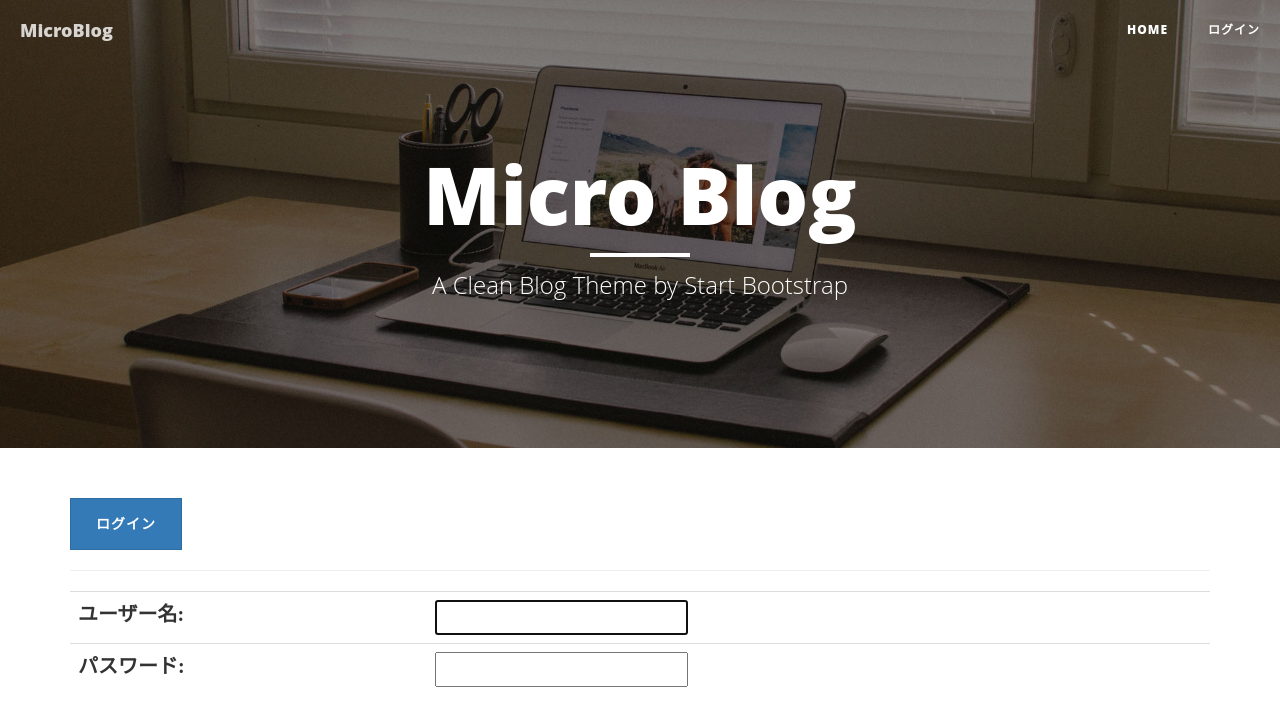
After one commit to manbo1123/microblog, a Django app: page /login in a window 1280 px wide. The commit adds this page. Shown: the top 726 px of the page. Run offline with Django 3.2, Linux system fonts and the light colour scheme; some libraries are stand-ins or nearby versions.

Commit message:
change_display_when_login_or_not_login

```diff
--- a/blog/templates/blog/blog_detail.html
+++ b/blog/templates/blog/blog_detail.html
@@ -8,8 +8,10 @@
         </h2>
         <p class="post-meta">{{ blog.posted_date }}</p>
       </div>
-      <a href="{% url 'update' object.id %}" class="btn btn-primary">編集</a>
-      <a href="{% url 'delete' object.id %}" class="btn btn-danger">削除</a>
+      {% if user.is_authenticated %}
+        <a href="{% url 'update' object.id %}" class="btn btn-primary">編集</a>
+        <a href="{% url 'delete' object.id %}" class="btn btn-danger">削除</a>
+      {% endif %}
     </div>
   </div>
 {% endblock %}
--- a/blog/templates/blog/blog_list.html
+++ b/blog/templates/blog/blog_list.html
@@ -3,7 +3,10 @@
 {% extends "base.html" %}
 {% block body %}
 
-  <p><a href="{% url 'create' %}" class="btn btn-primary">New</a></p>
+  {% if user.is_authenticated %}
+    <p><a href="{% url 'create' %}" class="btn btn-primary">New</a></p>
+  {% endif %}
+
   <div class="row">
     <div class="col-lg-8 col-lg-offset-2 col-md-10 col-md-offset-1">
       {% for blog in blogs %}
--- /dev/null
+++ b/blog/templates/login.html
@@ -0,0 +1,14 @@
+{% extends "base.html" %}
+{% block body %}
+
+  <form method="post" action"{% url 'login' %}">
+    {% csrf_token %}
+
+    <table class="table">
+      {{ form }}
+    </tabel>
+
+    <input type="hidden" name="next" value="{{ next }}">
+    <button class="btn btn-primary" type="submit">ログイン</button>
+  </form>
+{% endblock %}
--- /dev/null
+++ b/blog/templates/logout.html
@@ -0,0 +1,5 @@
+{% extends "base.html" %}
+{% block body %}
+
+  <h1>ログアウトしました</h1>
+{% endblock %}
--- a/blog/templates/navi.html
+++ b/blog/templates/navi.html
@@ -16,6 +16,14 @@
                   <li>
                     <a href="{% url 'index' %}">Home</a>
                   </li>
+                  {% if user.is_authenticated %}
+                    {# ログイン時 #}
+                    <li><a href="#">{{ user.username }}</a></li>
+                    <li><a href="{% url 'logout' %}">ログアウト</a></li>
+                  {% else %}
+                    {# 未ログイン時 #}
+                    <li><a href="{% url 'login' %}?next={{ request.path }}">ログイン</a></li>
+                  {% endif %}
                 </ul>
             </div>
             <!-- /.navbar-collapse -->
--- a/microblog/settings.py
+++ b/microblog/settings.py
@@ -123,3 +123,5 @@ STATIC_URL = '/static/'
 STATICFILES_DIRS = (
     os.path.normpath(os.path.join(BASE_DIR, "assets")),
 )
+
+LOGIN_REDIRECT_URL = '/'
--- a/microblog/urls.py
+++ b/microblog/urls.py
@@ -15,6 +15,7 @@ Including another URLconf
 """
 from django.contrib import admin
 from django.urls import path
+from django.contrib.auth.views import LoginView, LogoutView
 
 from blog.views import BlogListView
 from blog.views import BlogDetailView
@@ -29,5 +30,9 @@ urlpatterns = [
     # int(整数)をpk(primary key、変数)に代入するような設定（localhost:8000/ココの数字のこと）
 
     path('create', BlogCreateView.as_view(), name="create"),
+
+    path('login', LoginView.as_view(template_name="login.html"), name='login'),
+    path('logout', LogoutView.as_view(template_name="logout.html"), name='logout'),
+
     path('admin/', admin.site.urls),
 ]
```
Also changed, not shown: blog/views.py (+8 -4 lines), db.sqlite3.
